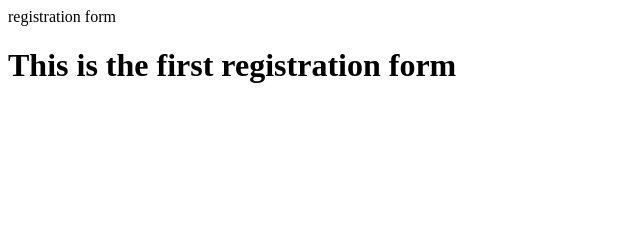
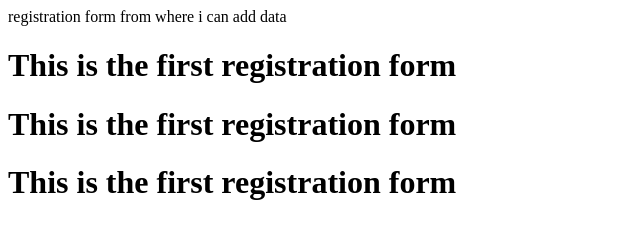
Before and after one commit to shehroze321/git-push, a plain HTML site: page newform.html in a window 1280 px wide. Shown: the whole page, without its empty margins (0-640 px from the left). Drawn offline with Linux system fonts and the light colour scheme.

Commit message:
new Title

```diff
--- a/newform.html
+++ b/newform.html
@@ -4,9 +4,11 @@
     <meta charset="UTF-8">
     <meta http-equiv="X-UA-Compatible" content="IE=edge">
     <meta name="viewport" content="width=device-width, initial-scale=1.0">
-    <titlle> registration form</title>
+    <titlle> registration form from where i can add data</title>
 </head>
 <body>
-    <h1>This is the first registration form</h1>
+    <h1>This is the first registration form</h1><a href=""></a>
+    <h1>This is the first registration form</h1><a href=""></a>
+    <h1>This is the first registration form</h1><a href=""></a>
 </body>
 </html>
```
